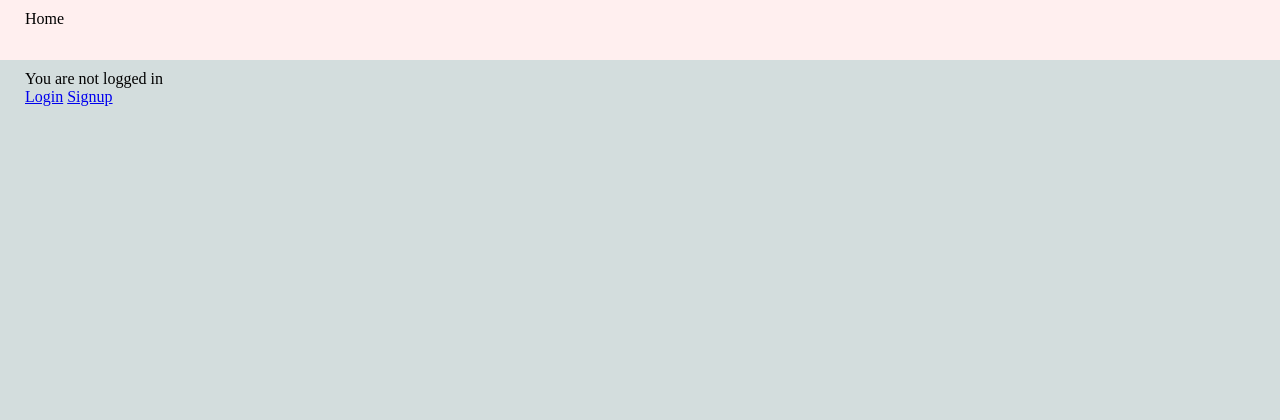
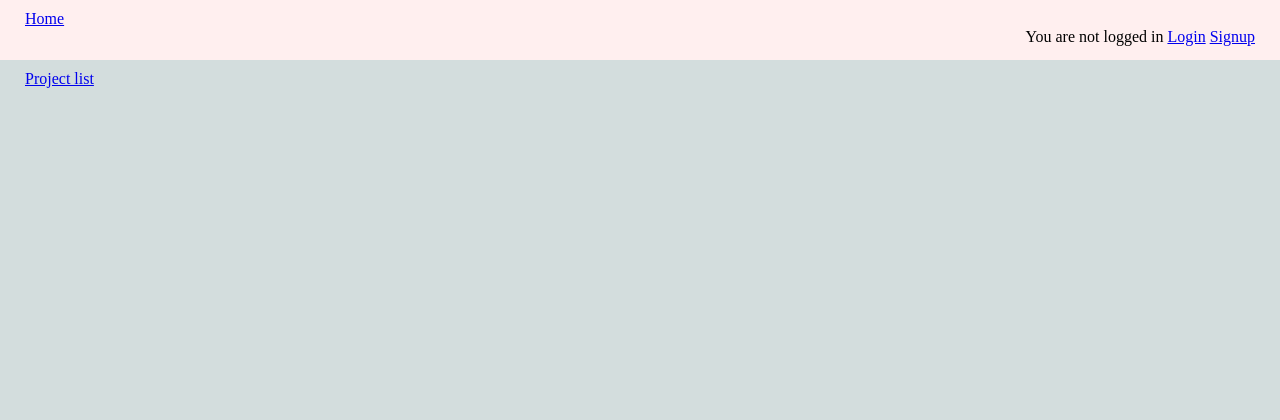
Before and after one commit to paige0701/django-portfolio, a Django app: page / in a window 1280 px wide. Shown: the top 420 px of the page. Run offline with Django 3.2, Linux system fonts and the light colour scheme.

Commit message:
add header (nav)

```diff
--- a/personal_portfolio/templates/base.html
+++ b/personal_portfolio/templates/base.html
@@ -25,16 +25,41 @@
             margin-left: auto;
         }
 
+        .header-right {
+            position: relative; justify-content: flex-end; text-align: right
+        }
 
     </style>
 </head>
 <body>
-<header><div class="container">Home {% block header%}{% endblock %}</div></header>
+<header>
+    <div class="container">
+        <a href="{% url 'home' %}">Home</a>
+        {% if user.is_authenticated %}
+        <div class="header-right">
+             <span>Hi {{ user.username }}</span>
+            <span>
+                <a href="{% url 'logout' %}">logout</a>
+            </span>
+         </div>
+    {% else %}
+         <div class="header-right">
+            <span>You are not logged in</span>
+            <span>
+                <a href="{% url 'login' %}">Login</a>
+            </span>
+            <span>
+                <a href="{% url 'signup' %}">Signup</a>
+            </span>
+         </div>
+    {% endif %}
+    </div>
+</header>
 <main>
 <div class="container">
+    {% block content-menu %}
+    {% endblock %}
     {% block content %}
-        {% block content-menu %}
-        {% endblock %}
     {% endblock %}
 </div>
 </main>
--- a/personal_portfolio/templates/home.html
+++ b/personal_portfolio/templates/home.html
@@ -1,22 +1,7 @@
 {% extends 'base.html' %}
 {% block title %}Home{% endblock %}
-
 {% block content %}
-    {% if user.is_authenticated %}
-        <div>Hi {{ user.username }}</div>
-        <span>
-            <a href="{% url 'logout' %}">logout</a>
-        </span>
-        <span>
-            <a href="{% url 'project_index' %}">Project list</a>
-        </span>
-    {% else %}
-        <div>You are not logged in</div>
-        <span>
-            <a href="{% url 'login' %}">Login</a>
-        </span>
-        <span>
-            <a href="{% url 'signup' %}">Signup</a>
-        </span>
-    {% endif %}
+    <span>
+        <a href="{% url 'project_index' %}">Project list</a>
+    </span>
 {% endblock %}
```
